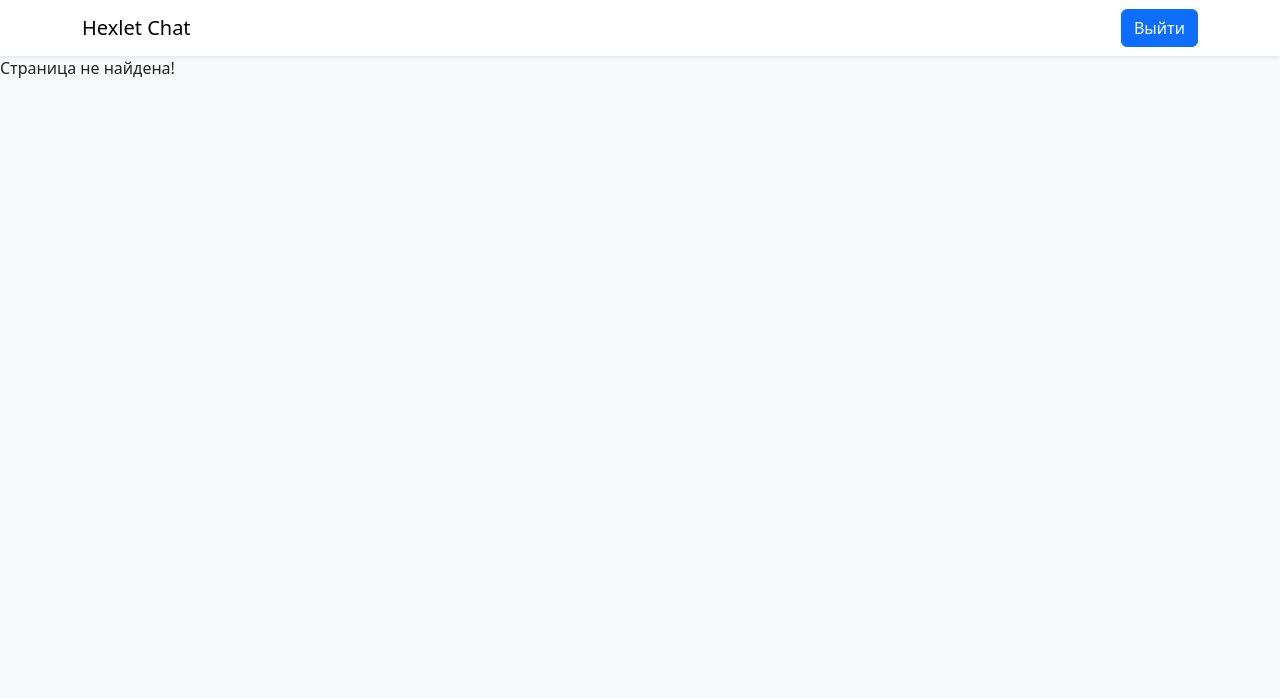
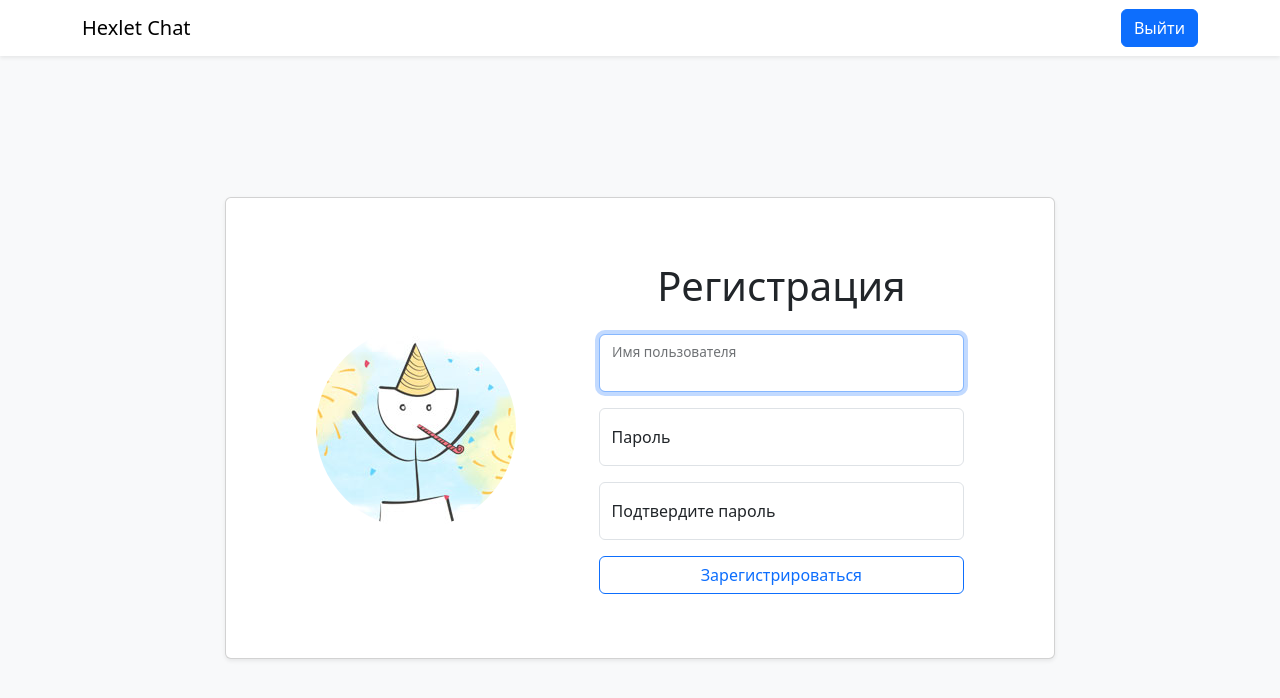
Before and after one commit to Uralskii/simple-chat, a React (Create React App) app in the folder frontend/: page /signup in a window 1280 px wide. Shown: the top 698 px of the page. Built offline with nearby package versions, Linux system fonts and the light colour scheme; no server answers.

Commit message:
Add SignUpPage and fix components

```diff
--- a/frontend/package.json
+++ b/frontend/package.json
@@ -19,7 +19,8 @@
     "react-router-dom": "^6.22.0",
     "react-scripts": "5.0.1",
     "socket.io-client": "^4.7.4",
-    "web-vitals": "^2.1.4"
+    "web-vitals": "^2.1.4",
+    "yup": "^1.4.0"
   },
   "scripts": {
     "start": "react-scripts start",
--- a/frontend/src/components/App.jsx
+++ b/frontend/src/components/App.jsx
@@ -8,6 +8,7 @@ import 'bootstrap/dist/css/bootstrap.min.css';
 import { useDispatch } from 'react-redux';
 
 import LoginPage from '../pages/signin/LoginPage.jsx';
+import SignUpPage from '../pages/signup/SignUpPage.jsx';
 import HomePage from '../pages/chat/HomePage.jsx';
 import ErrorPage from '../pages/404/ErrorPage.jsx';
 import Header from './Header.jsx';
@@ -39,6 +40,7 @@ const App = () => (
         )}
       />
       <Route path="/login" element={<LoginPage />} />
+      <Route path="/signup" element={<SignUpPage />} />
       <Route path="*" element={<ErrorPage />} />
     </Route>
   </Routes>
--- a/frontend/src/components/LoginForm.jsx
+++ b/frontend/src/components/LoginForm.jsx
@@ -40,7 +40,7 @@ const LoginForm = () => {
   });
 
   return (
-    <Form onSubmit={formik.handleSubmit} className="col-12 col-md-6 mt-3 mt-mb-0">
+    <Form hasValidated onSubmit={formik.handleSubmit} className="col-12 col-md-6 mt-3 mt-mb-0">
       <h1 className="text-center mb-4">Войти</h1>
       <Form.Floating className="mb-3">
         <Form.Control
--- /dev/null
+++ b/frontend/src/components/SignUpForm.jsx
@@ -0,0 +1,117 @@
+import React, { useEffect, useRef, useState } from 'react';
+import {
+  Button,
+  Form,
+} from 'react-bootstrap';
+import { useNavigate } from 'react-router-dom';
+import { useFormik } from 'formik';
+import axios from 'axios';
+import * as yup from 'yup';
+import { useDispatch } from 'react-redux';
+
+import { setCredentials } from '../slices/usersSlice';
+
+const SignUpForm = () => {
+  const [validated, setValidated] = useState(false);
+
+  const dispatch = useDispatch();
+  const navigate = useNavigate();
+
+  const inputUsernameElem = useRef(null);
+  useEffect(() => {
+    inputUsernameElem.current.focus();
+  }, []);
+
+  const validationSchema = yup.object().shape({
+    username: yup.string()
+      .required('Это обязательное поле')
+      .trim()
+      .min(3, 'От 3 до 20 символов')
+      .max(20, 'От 3 до 20 символов'),
+    password: yup.string()
+      .required('Это обязательное поле')
+      .min(6, 'Минимум 6 символов'),
+    confirmPassword: yup.string()
+      .required('Это обязательное поле')
+      .oneOf([yup.ref('password'), null], 'Пароли должны совпадать'),
+  });
+
+  const formik = useFormik({
+    validationSchema,
+    initialValues: {
+      username: '',
+      password: '',
+      confirmPassword: '',
+    },
+    onSubmit: async (values) => {
+      setValidated(false);
+
+      try {
+        const res = await axios.post('api/v1/signup', values);
+        console.log(res);
+        dispatch(setCredentials(res.data));
+        localStorage.setItem('userId', JSON.stringify(res.data));
+        navigate('/');
+      } catch (e) {
+        console.log(e);
+        setValidated(true);
+      }
+    },
+  });
+
+  return (
+    <Form onSubmit={formik.handleSubmit} className="col-12 col-md-6 mt-3 mt-mb-0">
+      <h1 className="text-center mb-4">Регистрация</h1>
+      <Form.Floating className="mb-3">
+        <Form.Control
+          name="username"
+          id="username"
+          type="text"
+          placeholder="Ваш ник"
+          value={formik.values.username}
+          onChange={formik.handleChange}
+          ref={inputUsernameElem}
+          isInvalid={(formik.errors.username && formik.touched.username) || validated}
+        />
+        <Form.Label htmlFor="username">Имя пользователя</Form.Label>
+        <Form.Control.Feedback type="invalid" tooltip>{formik.errors.username}</Form.Control.Feedback>
+      </Form.Floating>
+
+      <Form.Floating className="mb-3">
+        <Form.Control
+          name="password"
+          id="password"
+          autoComplete="current-password"
+          required
+          type="password"
+          placeholder="Пароль"
+          value={formik.values.password}
+          onChange={formik.handleChange}
+          isInvalid={(formik.errors.password && formik.touched.password) || validated}
+        />
+        <Form.Label htmlFor="password">Пароль</Form.Label>
+        <Form.Control.Feedback type="invalid" tooltip>{formik.errors.password}</Form.Control.Feedback>
+      </Form.Floating>
+
+      <Form.Floating className="mb-3">
+        <Form.Control
+          name="confirmPassword"
+          id="confirmPassword"
+          type="password"
+          placeholder="Подтвердите пароль"
+          value={formik.values.confirmPassword}
+          onChange={formik.handleChange}
+          isInvalid={(formik.errors.confirmPassword && formik.touched.confirmPassword) || validated}
+        />
+        <Form.Label htmlFor="username">Подтвердите пароль</Form.Label>
+        {formik.errors.confirmPassword && formik.touched.confirmPassword
+          ? (<Form.Control.Feedback type="invalid" tooltip>{formik.errors.confirmPassword}</Form.Control.Feedback>)
+          : (<Form.Control.Feedback type="invalid" tooltip>Пользователь уже существует!</Form.Control.Feedback>)}
+      </Form.Floating>
+
+      <Button disabled={formik.isSubmitting} variant="outline-primary" type="submit" className="w-100 mb-3">Зарегистрироваться</Button>
+    </Form>
+  );
+};
+
+export default SignUpForm;
--- /dev/null
+++ b/frontend/src/pages/signup/SignUpPage.jsx
@@ -0,0 +1,30 @@
+import React from 'react';
+import {
+  Row,
+  Container,
+  Col,
+  Card,
+  Image,
+} from 'react-bootstrap';
+
+import image from '../../assets/signupimage.jpg';
+import SignUpForm from '../../components/SignUpForm';
+
+const SignUpPage = () => (
+  <Container fluid className="h-100">
+    <Row className="justify-content-center align-content-center h-100">
+      <Col className="col-12 col-md-8 col-xxl-6">
+        <Card className="shadow-sm">
+          <Card.Body className="d-flex flex-column flex-md-row justify-content-around align-items-center p-5">
+            <div>
+              <Image src={image} roundedCircle alt="Зарегистрироваться" />
+            </div>
+            <SignUpForm />
+          </Card.Body>
+        </Card>
+      </Col>
+    </Row>
+  </Container>
+);
+
+export default SignUpPage;
```
Also changed, not shown: frontend/src/assets/signupimage.jpg (added), 1 other file (tests, documents, lock files or other folders).
